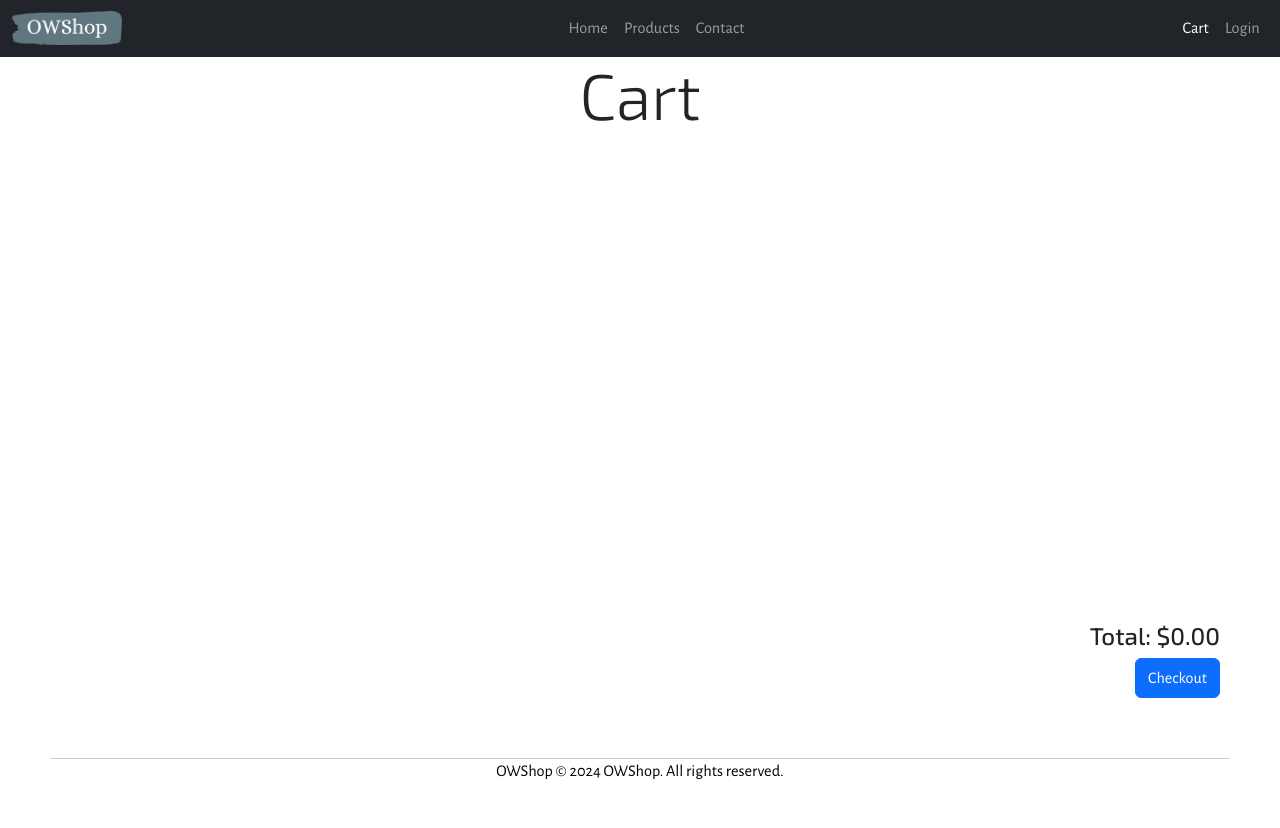
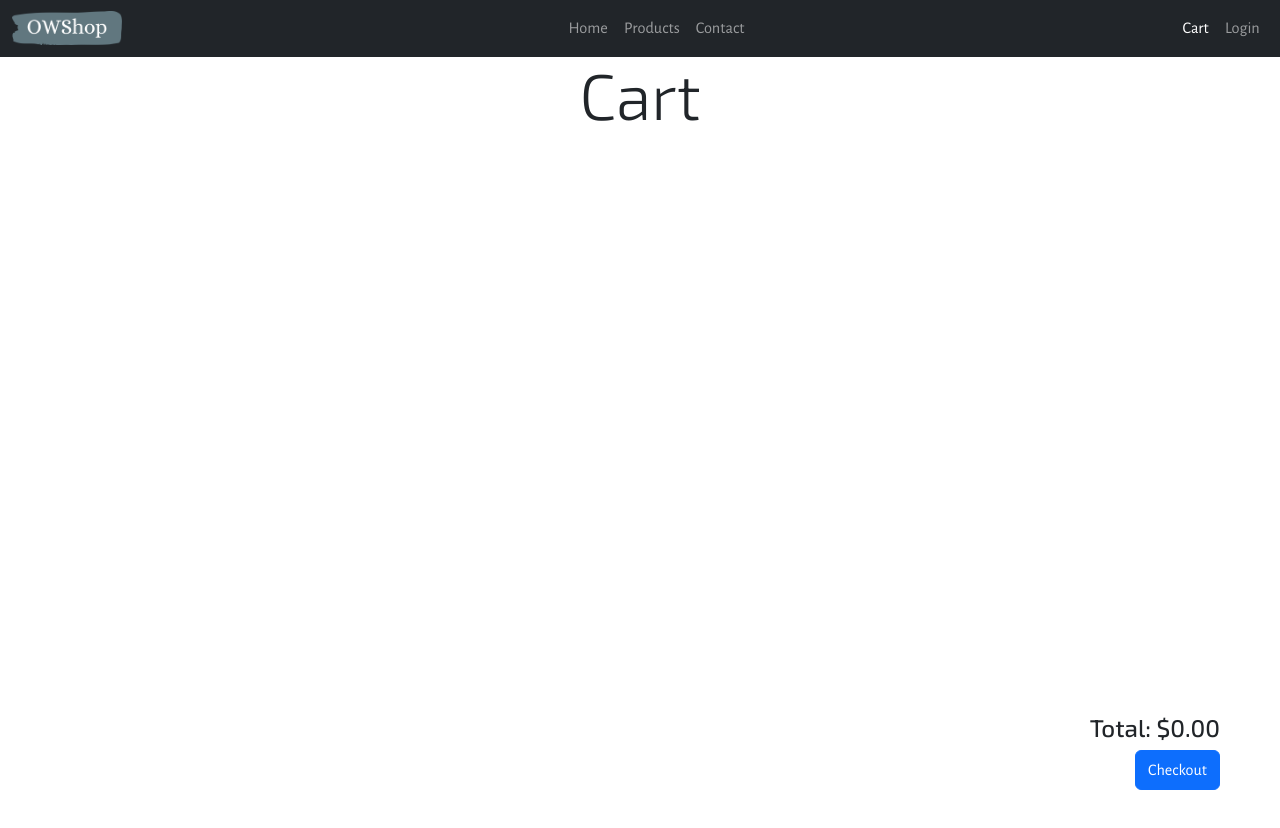
Before and after one commit to anmaletic/OWShop, a React (Vite) app: page /cart in a window 1280 px wide. Shown: the top 828 px of the page. Built offline with nearby package versions, Linux system fonts and the light colour scheme.

Commit message:
Remove footer

```diff
--- a/src/pages/CartPage.tsx
+++ b/src/pages/CartPage.tsx
@@ -80,11 +80,6 @@ const CartPage: React.FC = () => {
             Checkout
           </button>
         </div>
-        <div className="footer">
-          <div>
-            <p>OWShop © 2024 OWShop. All rights reserved.</p>
-          </div>
-        </div>
       </div>
     </>
   );
--- a/src/pages/ContactPage.tsx
+++ b/src/pages/ContactPage.tsx
@@ -101,12 +101,6 @@ const ContactPage: React.FC = () => {
         </form>
         <p>{message}</p>
       </div>
-
-      <div className="footer">
-        <div>
-          <p>OWShop © 2024 OWShop. All rights reserved.</p>
-        </div>
-      </div>
     </>
   );
 };
--- a/src/pages/HomePage.tsx
+++ b/src/pages/HomePage.tsx
@@ -80,12 +80,6 @@ const HomePage = () => {
           <img src={newProductImg} alt="" />
           <h1 className="coming-soon-text">Coming soon</h1>
         </div>
-
-        <div className="footer">
-          <div>
-            <p>OWShop © 2024 OWShop. All rights reserved.</p>
-          </div>
-        </div>
       </div>
     </>
   );
--- a/src/pages/LoginPage.tsx
+++ b/src/pages/LoginPage.tsx
@@ -91,12 +91,6 @@ const LoginPage: React.FC = () => {
         </form>
         <p>{message}</p>
       </div>
-
-      <div className="footer">
-        <div>
-          <p>OWShop © 2024 OWShop. All rights reserved.</p>
-        </div>
-      </div>
     </>
   );
 };
--- a/src/pages/ProductsPage.tsx
+++ b/src/pages/ProductsPage.tsx
@@ -59,12 +59,6 @@ const ProductsPage: React.FC = () => {
                 ))}
           </div>
         </div>
-
-        <div className="footer">
-          <div>
-            <p>OWShop © 2024 OWShop. All rights reserved.</p>
-          </div>
-        </div>
       </div>
     </>
   );
```
